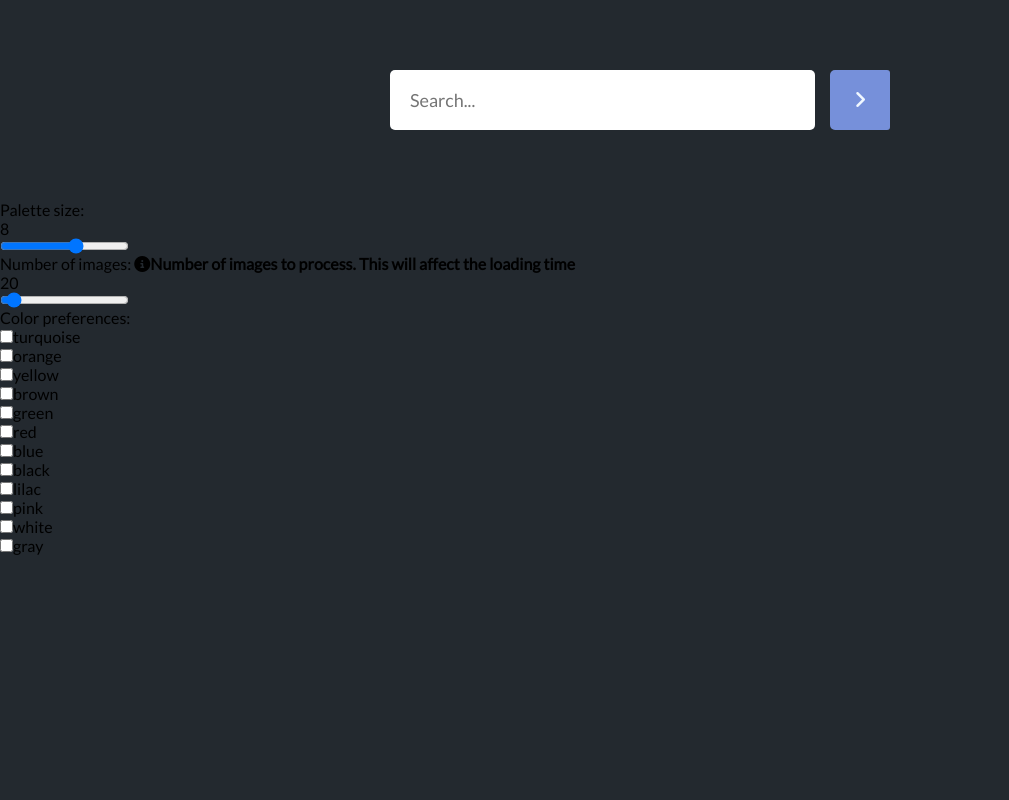
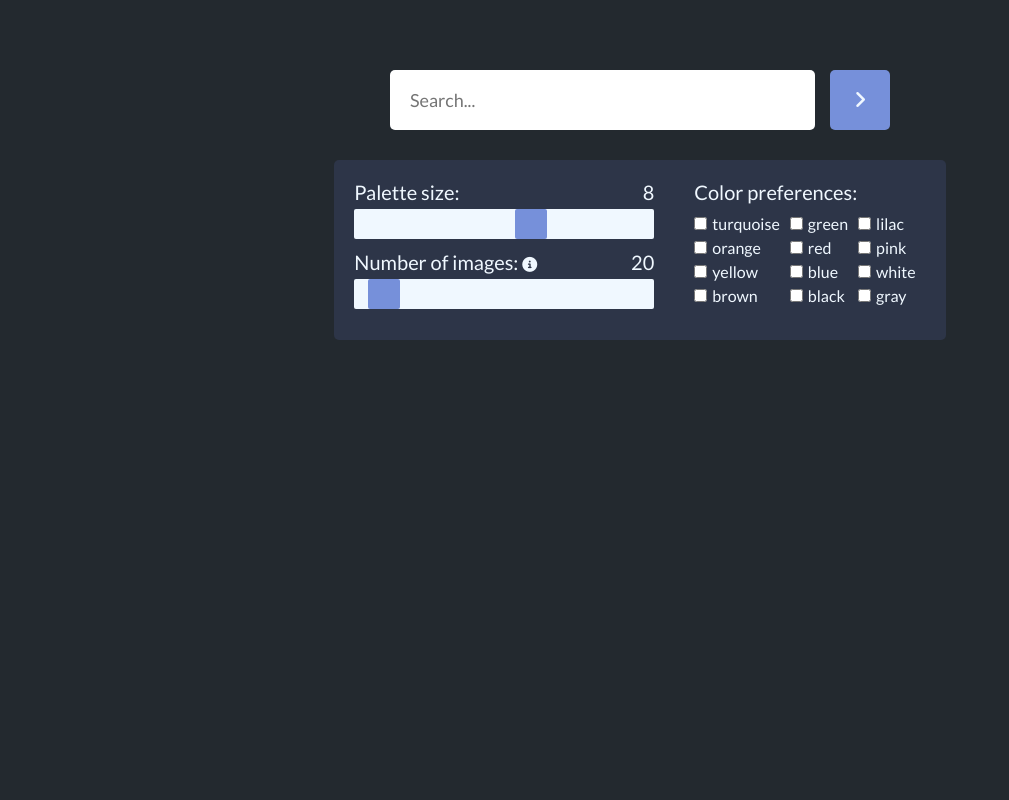
Before and after one commit to daniarnaizg/palettator, a plain HTML site: page index.html in a window 1280 px wide. Shown: the top 800 px of the page, without its empty margins (0-1009 px from the left). Drawn offline with Linux system fonts and the light colour scheme.

Commit message:
Added filters

```diff
--- a/css/style.css
+++ b/css/style.css
@@ -14,6 +14,7 @@
     margin: 0;
     padding: 0;
     box-sizing: border-box;
+    color: aliceblue;
     font-family: Montserrat, Lato;
 }
 
@@ -32,6 +33,7 @@ body {
 .search_wrap {
     width: 500px;
     margin: 70px auto;
+    margin-bottom: 30px;
 }
 
 .search_wrap .search_box {
@@ -42,8 +44,6 @@ body {
 
 .search_wrap .search_box .input {
     position: relative;
-    top: 0;
-    left: 0;
     width: 85%;
     height: 100%;
     padding: 10px 20px;
@@ -59,7 +59,6 @@ body {
     height: 100%;
     background: #7690da;
     border-radius: 5px;
-    z-index: 1;
     cursor: pointer;
 }
 
@@ -76,14 +75,151 @@ body {
     font-size: 20px;
 }
 
-.search_wrap.search_wrap_1 .search_box .btn {
-    right: 0;
-    border-top-right-radius: 3px;
-    border-bottom-right-radius: 3px;
+/* ----------------------------------------------------- */
+
+.settings-section {
+    /* background-color: #2d3548; */
+    width: 100%;
+    display: flex;
+    justify-content: center;
+    align-items: center;
+    margin-bottom: 40px;
 }
 
-.search_wrap.search_wrap_1 .search_box .input {
-    padding-right: 80px;
+.settings-container {
+    padding: 5px;
+    background-color: #2d3548;
+    /* margin: 50px; */
+    /* width: 70%; */
+    display: flex;
+    flex-direction: row;
+    justify-content: center;
+    align-items: center;
+    border-radius: 5px;
+}
+
+.slider-container {
+    /* background-color: #8c939c; */
+    width: 100%;
+    display: flex;
+    flex-direction: column;
+    justify-content: center;
+    align-items: center;
+    padding: 15px;
+}
+
+.slider-value {
+    display: flex;
+    flex-direction: row;
+    justify-content: space-between;
+    /* align-items: center; */
+}
+
+.slider-value p {
+    font-size: 20px;
+}
+
+.slider-value i {
+    font-size: 15px;
+}
+
+.slider-value .tooltiptext {
+    visibility: hidden;
+    width: 120px;
+    background-color: black;
+    color: #fff;
+    text-align: center;
+    border-radius: 6px;
+    padding: 5px 0;
+
+    /* Position the tooltip */
+    position: absolute;
+    z-index: 1;
+    bottom: 64%;
+    left: 46%;
+    margin-left: -40px;
+
+    /* Fade in tooltip - takes 1 second to go from 0% to 100% opac: */
+    opacity: 0;
+    transition: opacity 1s;
+  }
+
+  .slider-value:hover .tooltiptext {
+    visibility: visible;
+    opacity: 1;
+  }
+
+.slider {
+    position: relative;
+    -webkit-appearance: none;
+    height: 30px;
+    width: 300px;
+    background: aliceblue;
+    outline: none;
+    -webkit-transition: .2s;
+    transition: opacity .2s;
+    border-radius: 2px;
+    margin-bottom: 11px;
+    margin-top: 5px;
+}
+
+.slider:hover {
+    opacity: 1;
+}
+
+.slider::-webkit-slider-thumb {
+    -webkit-appearance: none;
+    appearance: none;
+    width: 32px;
+    height: 30px;
+    background: #7690da;
+    cursor: pointer;
+    border-radius: 2px;
+}
+
+.checkbox-section {
+    width: 100%;
+    /* background-color: #708bd2; */
+    padding: 20px;
+    padding-top: 10px;
+    /* justify-content: center; */
+    /* align-items: center; */
+    /* margin-left: 20px; */
+}
+
+.checkbox-section p {
+    font-size: 20px;
+    margin-left: 5px;
+    /* margin-bottom: 10px; */
+}
+
+.checkbox-list {
+    display: flex;
+    flex-direction: row;
+    justify-content: center;
+    align-items: center;
+    /* background-color: #23292f; */
+    padding-top: 5px;
+    /* margin-left: 20px; */
+}
+
+.checkbox-row {
+    display: flex;
+    flex-direction: column;
+}
+
+.checkbox-item {
+    display: flex;
+    flex-direction: row;
+    /* flex: 0 0 calc(33.3% - (20px / 3)); */
+    /* width: 100%; */
+    /* justify-content: end; */
+    align-items: center;
+    margin: 5px;
+}
+
+.checkbox-item label{
+    margin-left: 5px;
 }
 
 /* ----------------------------------------------------- */
@@ -117,6 +253,7 @@ h1 {
 }
 
 .flex-container {
+    display: -ms-grid;
     display: grid;
     grid-template-columns: repeat(1, 1fr);
     grid-column-gap: var(--spacing-l);
```
